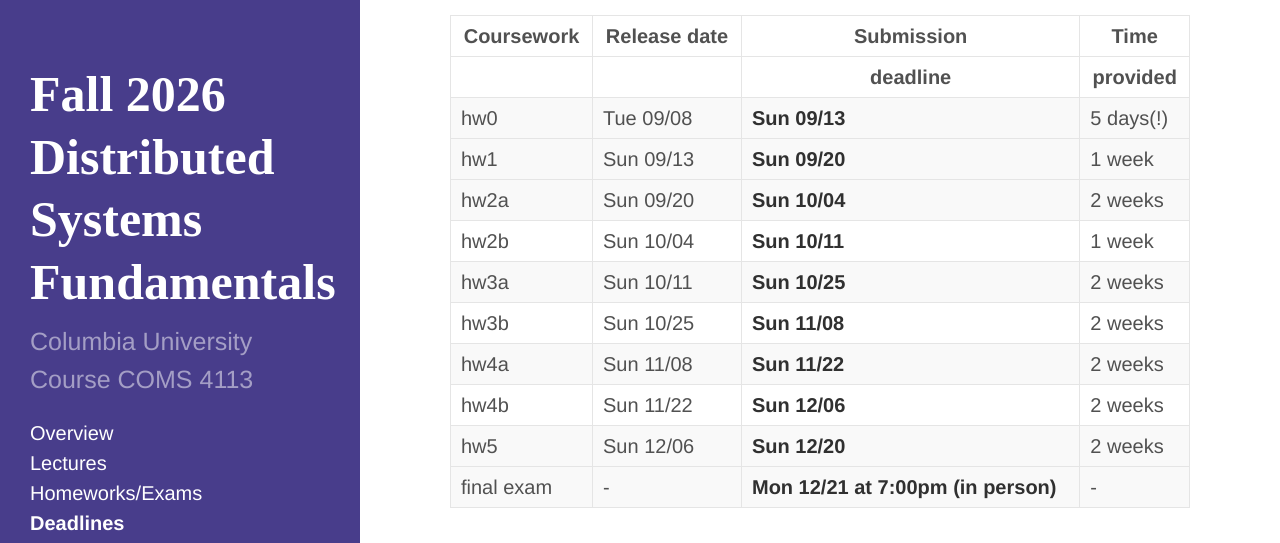
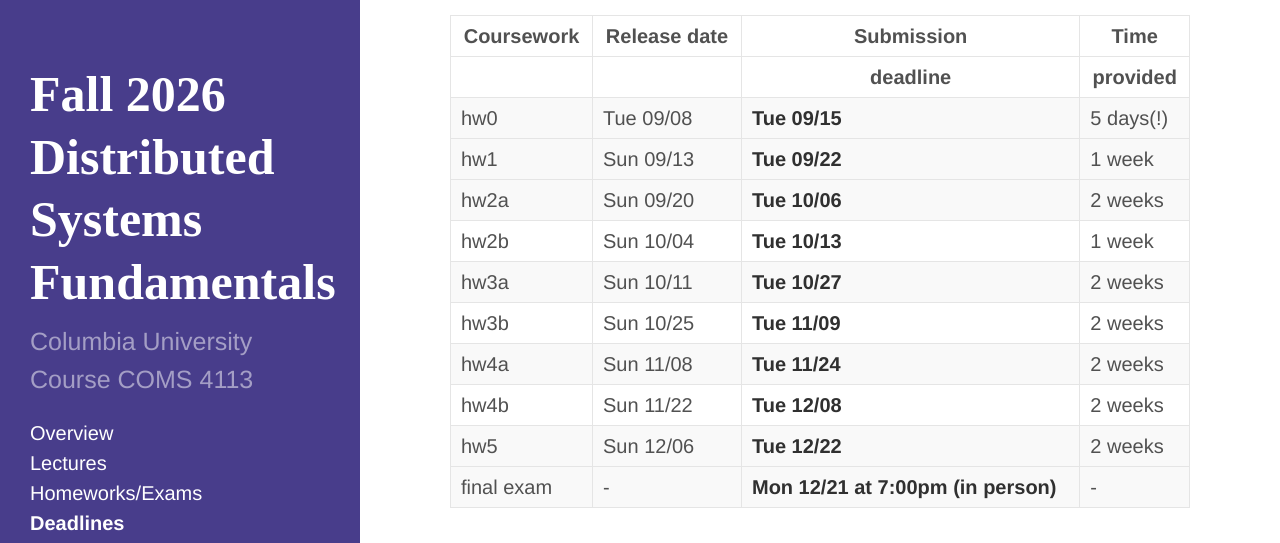
Before and after one commit to frankeh/cu-ds1-2026-fall, a Jekyll site: the page built from 03-deadlines.md, in a window 1280 px wide and 983 px high. Shown: the part 315-858 px from the top of the window. Built offline with Jekyll 4.4.1, drawn with Linux system fonts in a browser that asks for light colours.

Commit message:
updated deadlines

```diff
--- a/03-deadlines.md
+++ b/03-deadlines.md
@@ -14,20 +14,20 @@ At the **current time** only the hw0/hw1 date are correct and the rest is guidan
 | Coursework | Release date |   Submission   |    Time   |
 |            |              |    deadline    |  provided |
 | ---------- | ------------ | -------------- | --------- |
-| hw0        |    Tue 09/08 |  **Sun 09/13** | 5 days(!) |
+| hw0        |    Tue 09/08 |  **Tue 09/15** | 5 days(!) |
 | ---------- | ------------ | -------------- | --------- |
-| hw1        |    Sun 09/13 |  **Sun 09/20** |    1 week |
+| hw1        |    Sun 09/13 |  **Tue 09/22** |    1 week |
 | ---------- | ------------ | -------------- | --------- |
-| hw2a       |    Sun 09/20 |  **Sun 10/04** |   2 weeks |
-| hw2b       |    Sun 10/04 |  **Sun 10/11** |   1 week  |
+| hw2a       |    Sun 09/20 |  **Tue 10/06** |   2 weeks |
+| hw2b       |    Sun 10/04 |  **Tue 10/13** |   1 week  |
 | ---------- | ------------ | -------------- | --------- |
-| hw3a       |    Sun 10/11 |  **Sun 10/25** |   2 weeks |
-| hw3b       |    Sun 10/25 |  **Sun 11/08** |   2 weeks |
+| hw3a       |    Sun 10/11 |  **Tue 10/27** |   2 weeks |
+| hw3b       |    Sun 10/25 |  **Tue 11/09** |   2 weeks |
 | ---------- | ------------ | -------------- | --------- |
-| hw4a       |    Sun 11/08 |  **Sun 11/22** |   2 weeks |
-| hw4b       |    Sun 11/22 |  **Sun 12/06** |   2 weeks |
+| hw4a       |    Sun 11/08 |  **Tue 11/24** |   2 weeks |
+| hw4b       |    Sun 11/22 |  **Tue 12/08** |   2 weeks |
 | ---------- | ------------ | -------------- | --------- |
-| hw5        |    Sun 12/06 |  **Sun 12/20** |   2 weeks |
+| hw5        |    Sun 12/06 |  **Tue 12/22** |   2 weeks |
 | ---------- | ------------ | -------------- | --------- |
 | final exam |            - | **Mon 12/21 at 7:00pm (in person)** |         - |
 | ---------- | ------------ | -------------- | --------- |
```
Also changed, not shown: 1 other file.
